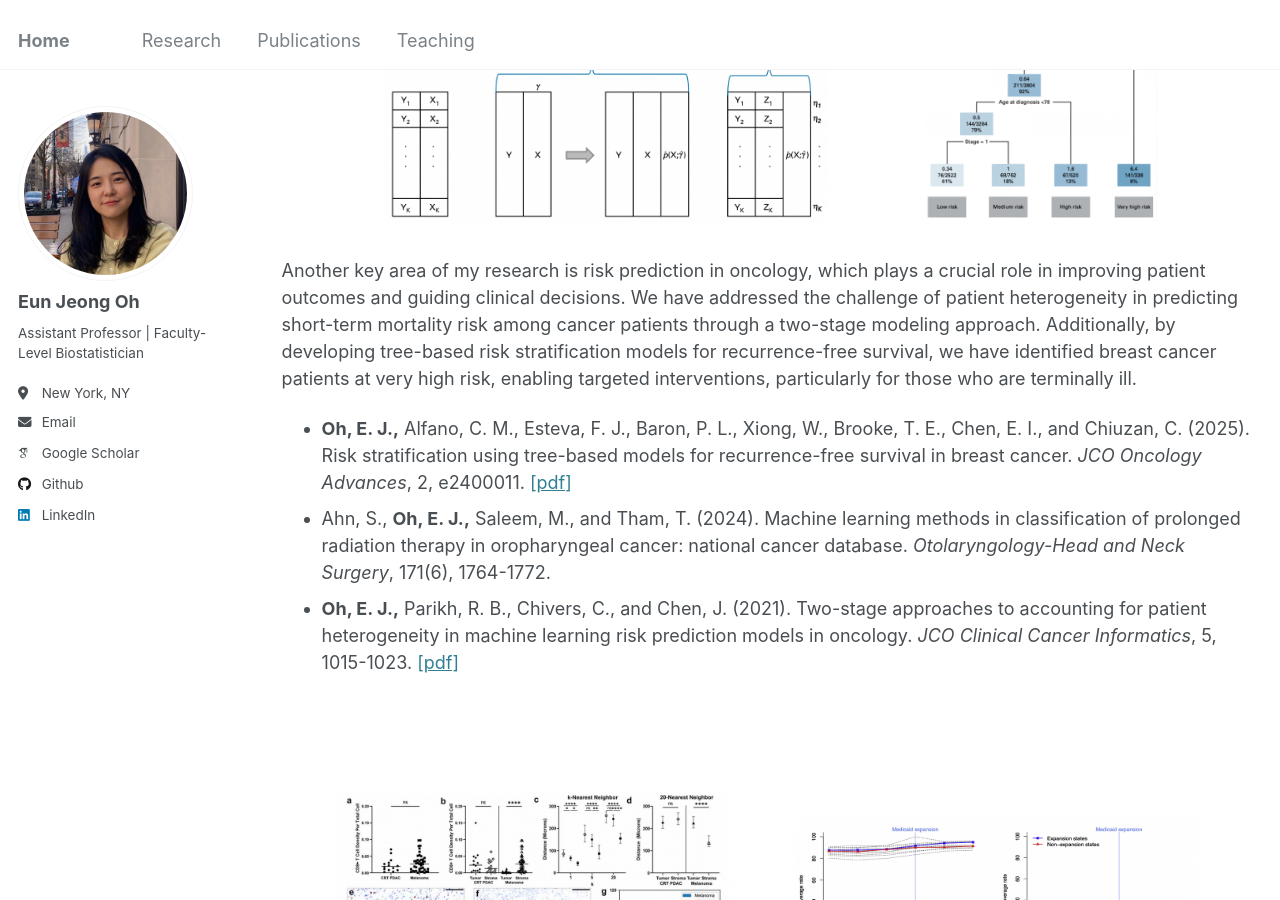
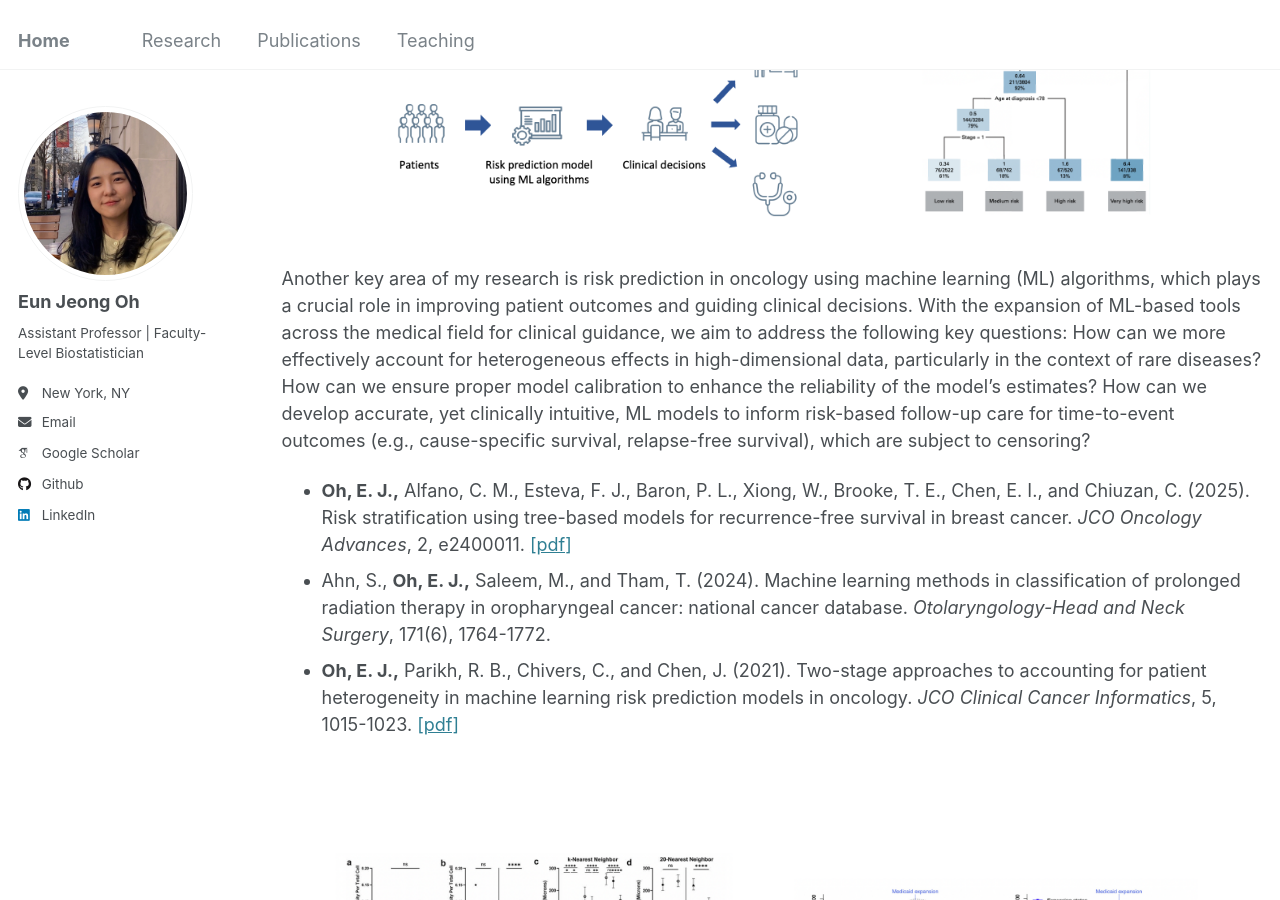
Before and after one commit to oheunj/oheunj.github.io, a Jekyll site: the page built from _pages/research.md, in a window 1280 px wide and 900 px high, scrolled down 752 px. Built offline with Jekyll 4.4.1, drawn with Linux system fonts in a browser that asks for light colours; some web fonts are replaced.

Commit message:
Update research.md

```diff
--- a/_pages/research.md
+++ b/_pages/research.md
@@ -25,11 +25,13 @@ Personalized medicine typically takes one of two forms: (i) identifying subgroup
 <br><br>
 
 <div style="text-align: center;">
-  <img src="/images/myfig2.png" style="width: 80%;">
+  <img src="/images/myfig2v2.png" style="width: 80%;">
 </div>
 
-Another key area of my research is risk prediction in oncology, which plays a crucial role in improving patient outcomes and guiding clinical decisions. We have addressed the challenge of patient heterogeneity in predicting short-term mortality risk among cancer patients through a two-stage modeling approach. Additionally, by developing tree-based risk stratification models for recurrence-free survival, we have identified breast cancer patients at very high risk, enabling targeted interventions, particularly for those who are terminally ill.
-
+Another key area of my research is risk prediction in oncology using machine learning (ML) algorithms, which plays a crucial role in improving patient outcomes and guiding clinical decisions. With the expansion of ML-based tools across the medical field for clinical guidance, we aim to address the following key questions: How can we more effectively account for heterogeneous effects in high-dimensional data, particularly in the context of rare diseases? How can we ensure proper model calibration to enhance the reliability of the model’s estimates? How can we develop accurate, yet clinically intuitive, ML models to inform risk-based follow-up care for time-to-event outcomes (e.g., cause-specific survival, relapse-free survival), which are subject to censoring?
+<!--
+We have addressed the challenge of patient heterogeneity in predicting short-term mortality risk among cancer patients through a two-stage modeling approach. Additionally, by developing tree-based risk stratification models for recurrence-free survival, we have identified breast cancer patients at very high risk, enabling targeted interventions, particularly for those who are terminally ill.
+-->
 * __Oh, E. J.,__ Alfano, C. M., Esteva, F. J., Baron, P. L., Xiong, W., Brooke, T. E., Chen, E. I., and  Chiuzan, C. (2025). Risk stratification using tree-based models for recurrence-free survival in breast cancer. _JCO Oncology Advances_, 2, e2400011. [[pdf]](https://ascopubs.org/doi/pdfdirect/10.1200/OA.24.00011)
 * Ahn, S., __Oh, E. J.,__ Saleem, M., and Tham, T. (2024). Machine learning methods in classification of prolonged radiation therapy in oropharyngeal cancer: national cancer database. _Otolaryngology-Head and Neck Surgery_, 171(6), 1764-1772.
 * __Oh, E. J.,__ Parikh, R. B., Chivers, C., and Chen, J. (2021). Two-stage approaches to accounting for patient heterogeneity in machine learning risk prediction models in oncology. _JCO Clinical Cancer Informatics_, 5, 1015-1023. [[pdf]](https://pmc.ncbi.nlm.nih.gov/articles/PMC8812620/pdf/cci-5-cci.21.00077.pdf)
```
